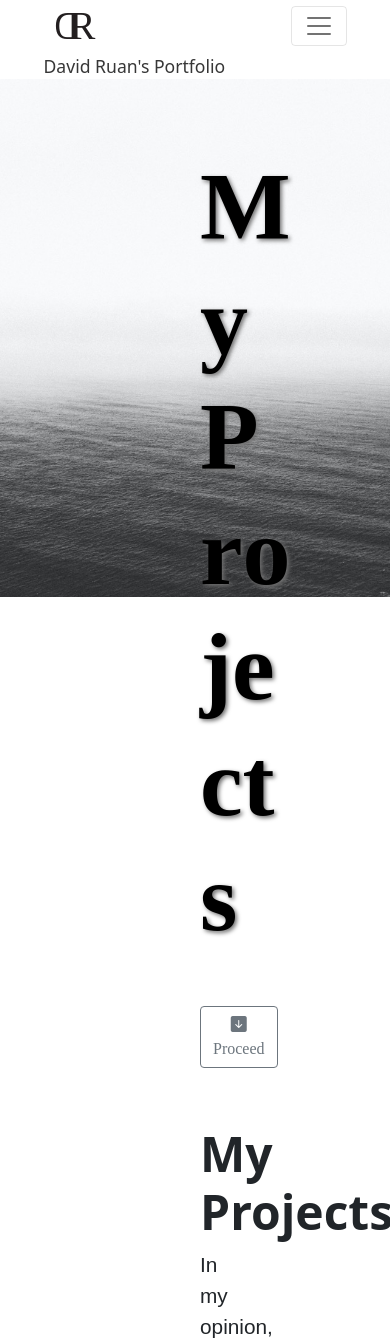
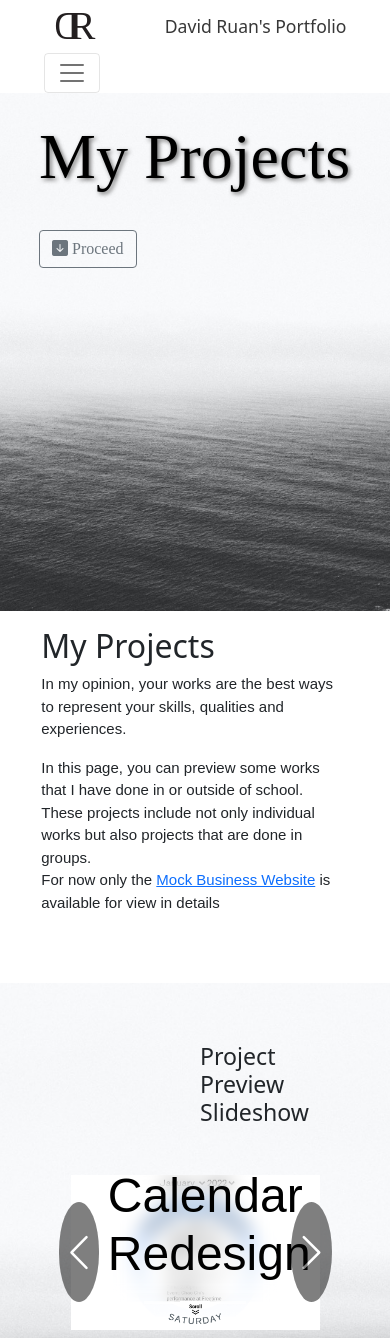
Before and after one commit to daychow0321/Junlong-Ruan-Website, a plain HTML site: page projects.html in a window 390 px wide. Shown: the top 1338 px of the page. Drawn offline with nearby package versions, Linux system fonts and the light colour scheme.

Commit message:
Minor changes

```diff
--- a/projects.html
+++ b/projects.html
@@ -17,16 +17,22 @@
 
 <!-- Navigation Bar-->
 <nav class="container-fluid navbar navbar-expand-lg navbar-light pt-0 pb-0">
-  <div class="container-fluid"><a class="navbar-brand" href="index.html"><img src="Logo/logo simplified.svg"></a>
+  <div class="container-fluid">
+
+    <a class="navbar-brand" href="index.html"><img alt="Logo" src="Logo/logo simplified.svg"></a>
+
+    <div class="nav-brandname">David Ruan's Portfolio</div>
+
     <button class="navbar-toggler" type="button" data-bs-toggle="collapse" data-bs-target="#navbarSupportedContent" aria-controls="navbarSupportedContent" aria-expanded="false" aria-label="Toggle navigation"> <span class="navbar-toggler-icon"></span> </button>
-    <div class="nav-brandname">David Ruan's Portfolio</div>
+
+
     <div class="collapse navbar-collapse" id="navbarSupportedContent">
       <ul class="navbar-nav me-auto mb-2 mb-lg-0">
-        <li class="nav-item"> <a class="nav-link" aria-current="page" href="index.html">Home</a> </li>
-
-        <li class="nav-item dropdown"> <a class="nav-link active dropdown-toggle" href="projects.html" id="navbarDropdown" role="button" data-bs-toggle="dropdown" aria-expanded="false"> Projects </a>
+        <li class="nav-item"> <a class="nav-link" aria-current="page" href="index.html">Home</a></li>
+        <li class="nav-item dropdown"> <a class="nav-link dropdown-toggle active" href="projects.html" id="navbarDropdown" role="button" data-bs-toggle="dropdown" aria-expanded="true"> Projects </a>
           <ul class="dropdown-menu" aria-labelledby="navbarDropdown">
               <li><a class="dropdown-item" href="workdetail.html">Mock Business Website</a></li>
+              <li><a class="dropdown-item disabled" href="#">Hoopers Drink Brandbook</a></li>
             <li><a class="dropdown-item disabled" href="#">COVID-19 Elevator Remote</a></li>
             <li><a class="dropdown-item disabled" href="#">UTM iCCIT Website Rennovation</a></li>
             <li><a class="dropdown-item disabled" href="#">Personal Websites</a></li>
@@ -35,7 +41,9 @@
             </li>
             <li><a class="dropdown-item" href="projects.html">View All Projects</a></li>
           </ul>
-        </li><li class="nav-item"> <a class="nav-link" href="resume.html">Resume</a> </li>
+        </li>
+
+        <li class="nav-item"> <a class="nav-link" href="resume.html">Resume</a> </li>
 
         <!-- <li class="nav-item"><a class="nav-link" href="process.html">Process</a> </li> -->
       </ul>
@@ -45,9 +53,9 @@
 
 
     <!--Title Banner-->
-<div class="container-fluid title-banner" style="padding: 60px 200px; text-align:left;">
+<div class="container-fluid title-banner">
  <!--Text animations from https://tobiasahlin.com/moving-letters/-->
-    <h1 class="ml11 fw-bolder" style="font-size: 6em;">
+    <h1 class="ml11 col-12">
         <span class="text-wrapper">
         <span class="line line1"></span>
         <span class="letters">My Projects</span>
@@ -63,10 +71,10 @@
 
 
 
-    <div id="projects" class="container-fluid" style="padding: 60px 200px; text-align:left;">
-            <h1 class="fw-bolder" style="font-size: 3em;">My Projects</h1>
-        <p style="font-size: 1.3em;">In my opinion, your works are the best ways to represent your skills, qualities and experiences.</p>
-            <p style="font-size: 1.1em;">In this page, you can preview some works that I have done in or outside of school. <br> These projects include not only individual works but also projects that are done in groups. <br>For now only the <a href="workdetail.html">Mock Business Website</a> is available for view in details</p>
+    <div id="projects" class="container-fluid" style="width: 85%;">
+            <h1 class="mt-3" style="font-size: 2em;">My Projects</h1>
+        <p>In my opinion, your works are the best ways to represent your skills, qualities and experiences.</p>
+            <p>In this page, you can preview some works that I have done in or outside of school. <br> These projects include not only individual works but also projects that are done in groups. <br>For now only the <a href="workdetail.html">Mock Business Website</a> is available for view in details</p>
     </div>
 
 <div class="h-divider">
@@ -84,7 +92,7 @@
   background-position: center;
   background-repeat: no-repeat;
   background-size: cover;">
-    <div class="container-fluid"  style="padding: 40px 200px;text-decoration: underline;"><h3>Project Preview Slideshow</h3></div>
+    <div class="container-fluid"  style="padding: 40px 200px;"><h3>Project Preview Slideshow</h3></div>
     <div id="demo" class="carousel slide container-fluid" data-bs-ride="carousel">
 
       <!-- Indicators/dots -->
```
Also changed, not shown: resume.html (+14 -6 lines).
